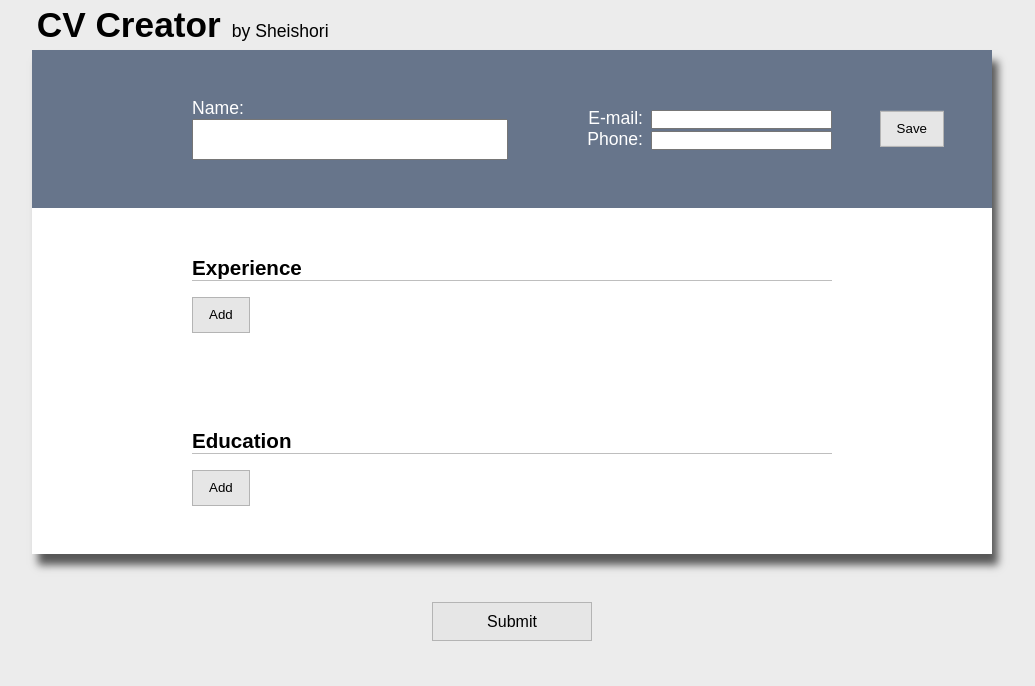
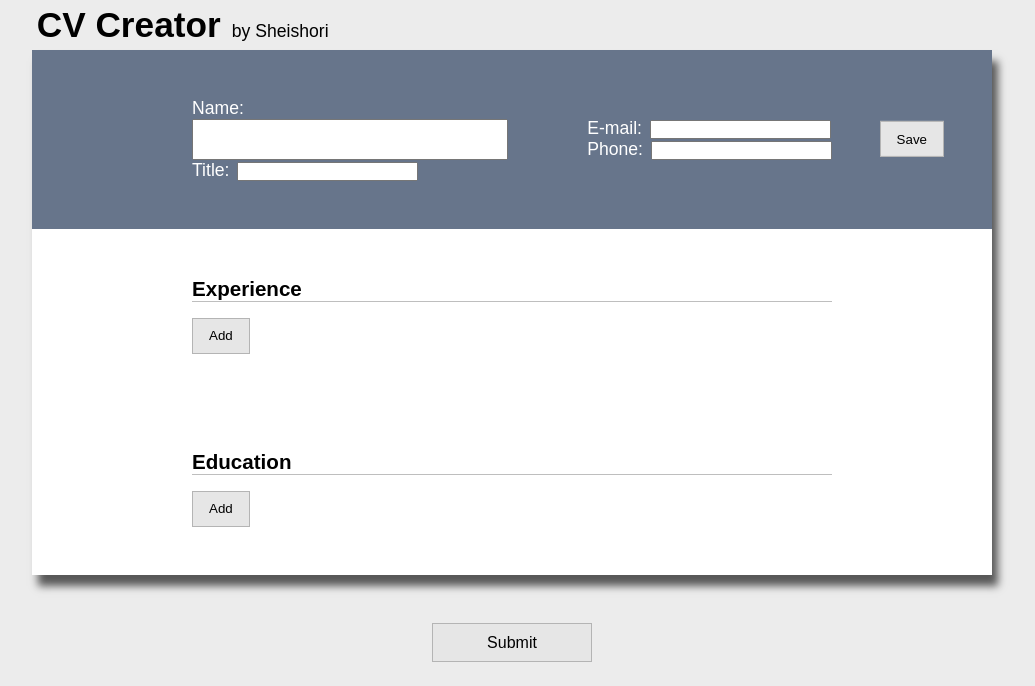
Before and after one commit to Sheishori/cv-creator, a React (Create React App) app: page / in a window 1280 px wide. Shown: the top 686 px of the page, without its empty margins (128-1163 px from the left). Built offline with nearby package versions, Linux system fonts and the light colour scheme.

Commit message:
Add a title field in PersonalInfo and align

```diff
--- a/src/components/PersonalInfo.js
+++ b/src/components/PersonalInfo.js
@@ -7,6 +7,7 @@ class PersonalInfo extends React.Component {
 
 		this.state = {
 			name: '',
+			currentTitle: '',
 			email: '',
 			phone: '',
 			editing: true,
@@ -55,6 +56,17 @@ class PersonalInfo extends React.Component {
 				/>
 			</div>
 		);
+		const titleInput = (
+			<div>
+				<label htmlFor='title'>Title:</label>
+				<input
+					type='title'
+					name='currentTitle'
+					value={state.currentTitle}
+					onChange={this.handleChange}
+				/>
+			</div>
+		);
 		const emailInput = (
 			<input
 				type='text'
@@ -73,18 +85,21 @@ class PersonalInfo extends React.Component {
 		);
 
 		const nameDiv = <span>{state.name}</span>;
+		const titleDiv = <span>{state.currentTitle}</span>;
 		const emailDiv = <span>{state.email}</span>;
 		const phoneDiv = <span>{state.phone}</span>;
 		const submitButton = <button onClick={this.saveInfo}>Save</button>;
 		const editButton = <button onClick={this.editInfo}>Edit</button>;
 
 		let nameField = nameInput;
+		let titleField = titleInput;
 		let emailField = emailInput;
 		let phoneField = phoneInput;
 		let button = submitButton;
 
 		if (state.editing === false || props.editing === false) {
 			nameField = nameDiv;
+			titleField = titleDiv;
 			emailField = emailDiv;
 			phoneField = phoneDiv;
 			button = editButton;
@@ -97,7 +112,11 @@ class PersonalInfo extends React.Component {
 		return (
 			<form id='PersonalInfo'>
 				<ul>
+					<div className='left'>
 						<li className='name'>{nameField}</li>
+						<li className='current-title'>{titleField}</li>
+					</div>
+					<div className='right'>
 						<li className='email'>
 							<label htmlFor='email'>E-mail:</label>
 							{emailField}
@@ -106,6 +125,7 @@ class PersonalInfo extends React.Component {
 							<label htmlFor='phone'>Phone:</label>
 							{phoneField}
 						</li>
+					</div>
 				</ul>
 				{button}
 			</form>
--- a/src/styles/PersonalInfo.css
+++ b/src/styles/PersonalInfo.css
@@ -8,30 +8,11 @@
 	list-style: none;
 	display: grid;
 	grid-template-columns: auto auto;
-	grid-template-rows: auto auto;
-	grid-template-areas:
-		'name email'
-		'name phone';
 	align-items: center;
 }
 
 #PersonalInfo label {
 	margin-right: 0.5rem;
-}
-
-.name {
-	grid-area: name;
-	align-self: center;
-}
-
-.email {
-	grid-area: email;
-	place-self: end right;
-}
-
-.phone {
-	grid-area: phone;
-	place-self: start right;
 }
 
 .name input,
```
Lines whose indentation alone changed are shown as unchanged.
